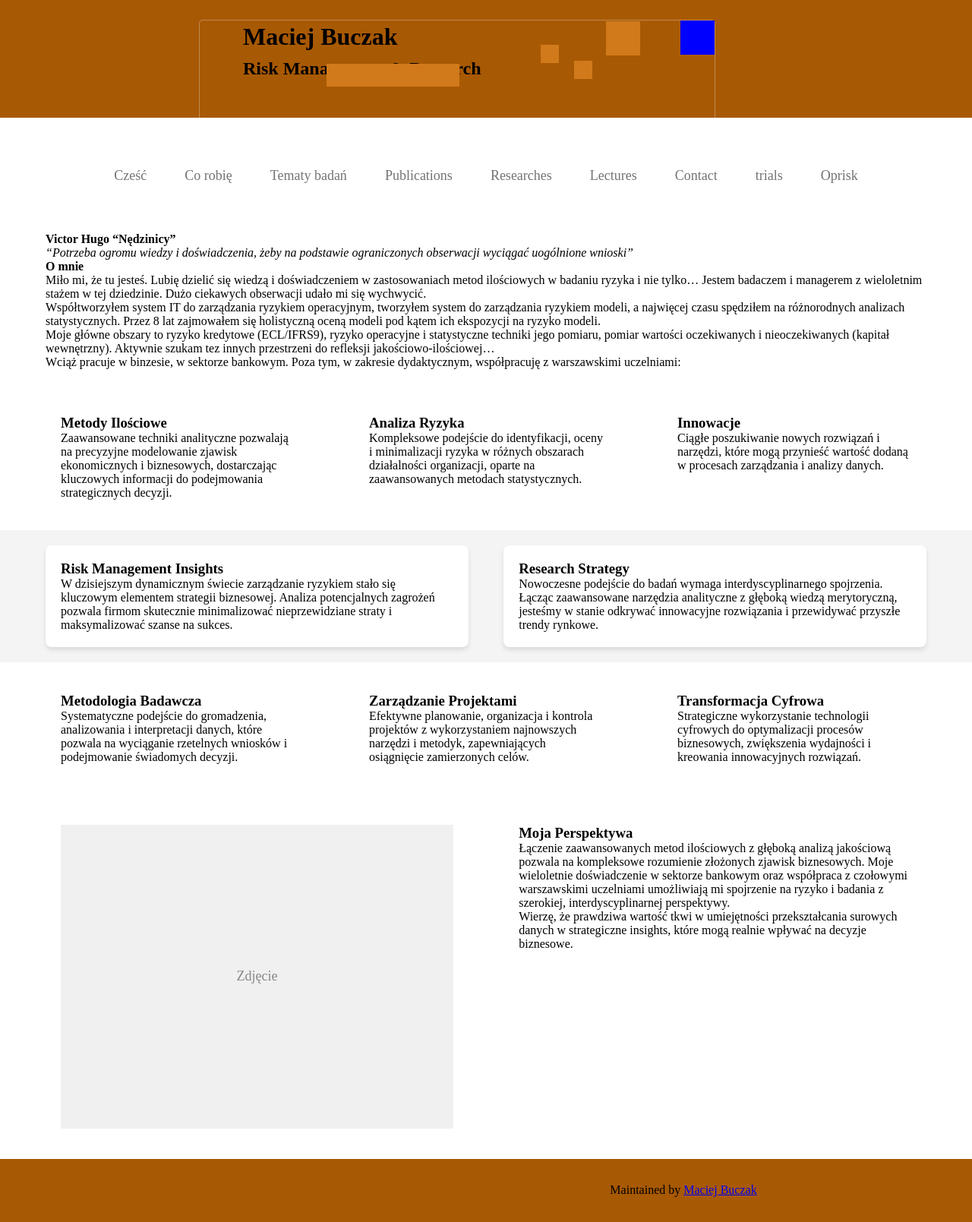
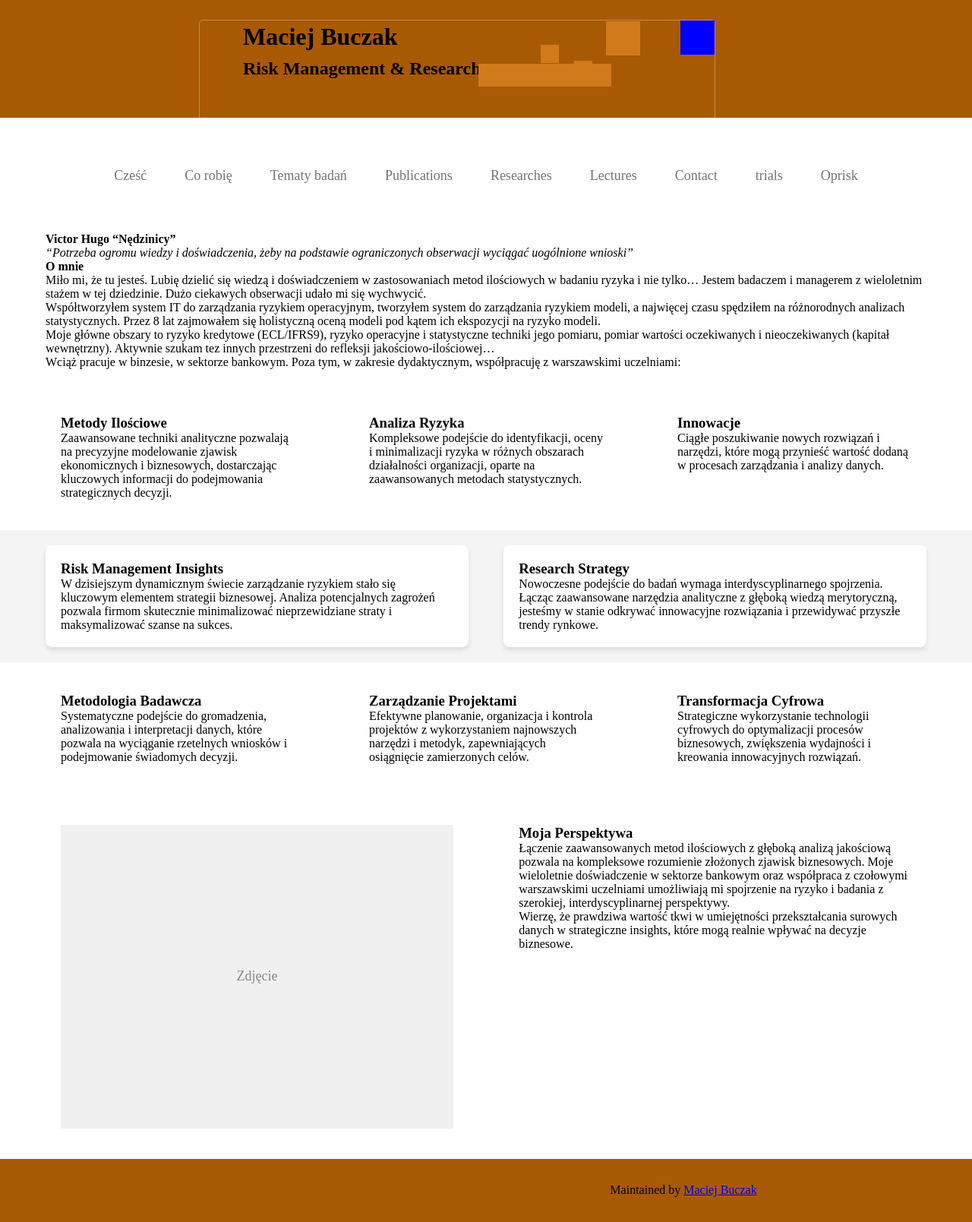
Before and after one commit to MaciejBuczak/risk-research, a Jekyll site: the page built from index.md, in a window 1280 px wide. Shown: the whole page at 76% size. Built offline with Jekyll 4.4.1, drawn with Linux system fonts in a browser that asks for light colours.

Commit message:
Update default.html

```diff
--- a/_layouts/default.html
+++ b/_layouts/default.html
@@ -130,7 +130,7 @@
       width: 175px;
       height: 30px;
       top: 84px;
-      left: 430px;
+      left: 630px;
     }
 
     /* Korekty dla Firefox */
```
